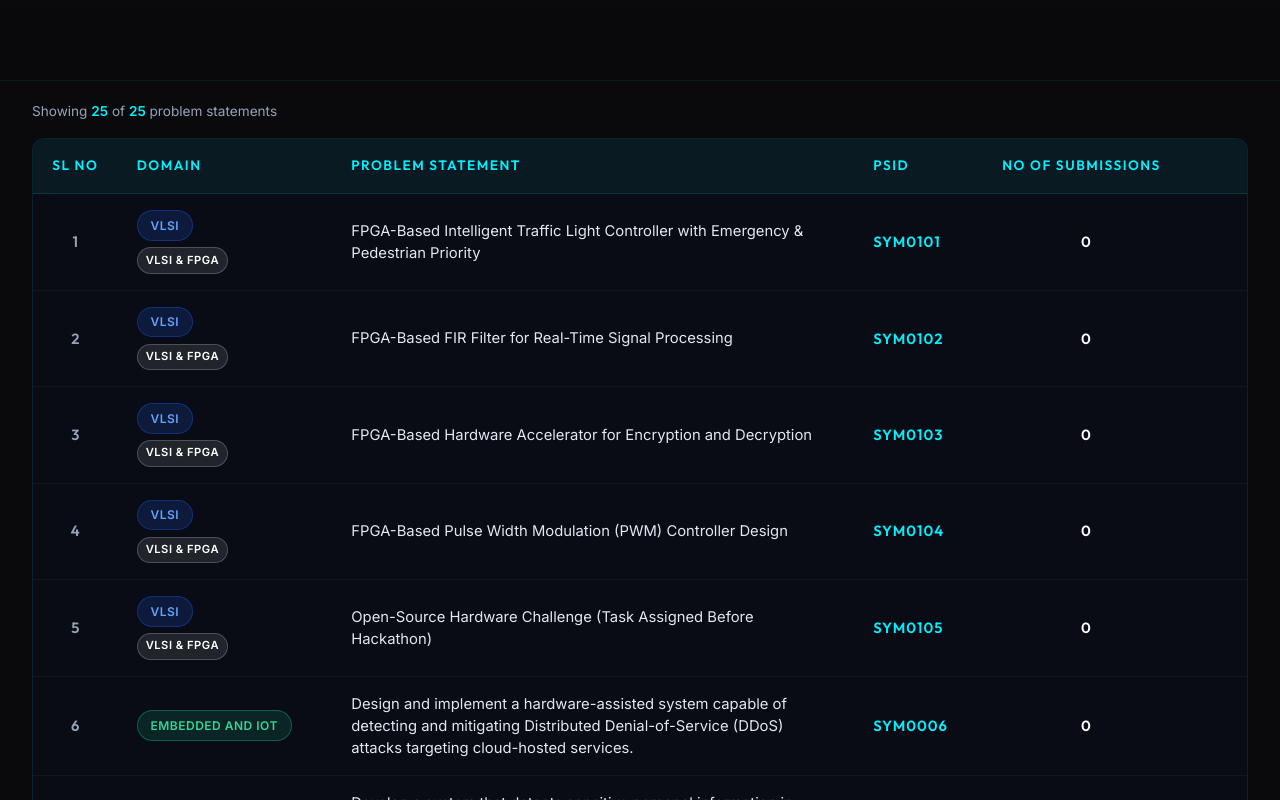
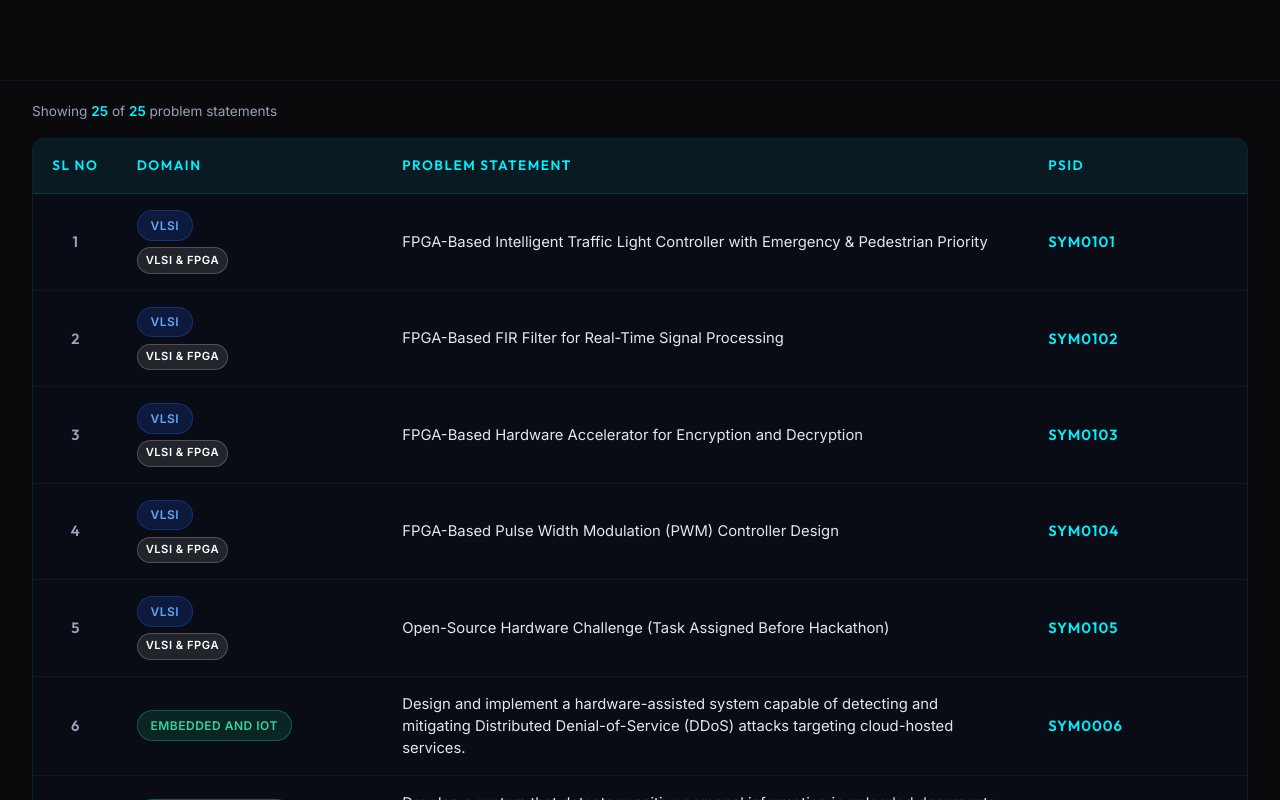
Before and after one commit to dhanushscience/SYMBIOT-2026-WEB, a React (Vite) app in the folder frontend/: page / in a window 1280 px wide. Shown: the part 2660-3460 px from the top of the page. Built offline with nearby package versions, Linux system fonts and the light colour scheme; a web font is replaced by a local one.

Commit message:
added new PS and removed the no of submissions section

```diff
--- a/frontend/src/ProblemStatements.tsx
+++ b/frontend/src/ProblemStatements.tsx
@@ -853,14 +853,13 @@ const ProblemStatements: React.FC<ProblemStatementsProps> = ({ initialFilter })
               <th>Domain</th>
               <th>Problem Statement</th>
               <th>PSID</th>
-              <th>No of Submissions</th>
               <th></th>
             </tr>
           </thead>
           <tbody>
             {filteredStatements.length === 0 ? (
               <tr className="ps-empty-row">
-                <td colSpan={6}>
+                <td colSpan={5}>
                   <div className="ps-empty-state">
                     <svg viewBox="0 0 24 24" fill="none" stroke="currentColor" strokeWidth="1.5" width="48" height="48">
                       <circle cx="11" cy="11" r="8" />
@@ -889,7 +888,6 @@ const ProblemStatements: React.FC<ProblemStatementsProps> = ({ initialFilter })
                   </td>
                   <td className="ps-title-cell">{ps.title}</td>
                   <td className="ps-psid">{ps.psid}</td>
-                  <td className="ps-submissions">0</td>
                   <td className="ps-row-arrow">
                     <svg viewBox="0 0 24 24" fill="none" stroke="currentColor" strokeWidth="2" width="20" height="20">
                       <path d="M5 12h14M12 5l7 7-7 7" />
@@ -930,10 +928,6 @@ const ProblemStatements: React.FC<ProblemStatementsProps> = ({ initialFilter })
                 <span className="ps-card-psid">{ps.psid}</span>
               </div>
               <h4 className="ps-card-title">{ps.title}</h4>
-              <div className="ps-card-submissions-mobile">
-                <span className="ps-sub-label">Submissions:</span>
-                <span className="ps-sub-value">0</span>
-              </div>
               <div className="ps-card-footer">
                 <span className="ps-card-view">View Details</span>
                 <svg viewBox="0 0 24 24" fill="none" stroke="currentColor" strokeWidth="2" width="18" height="18">
```
